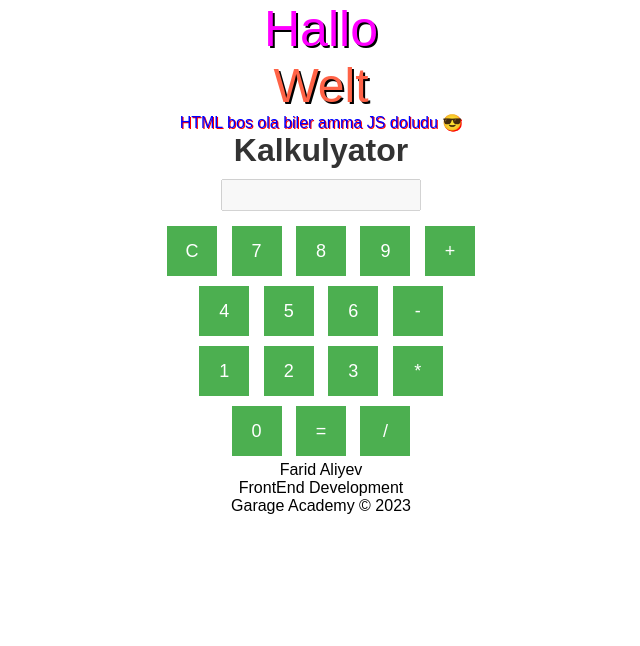
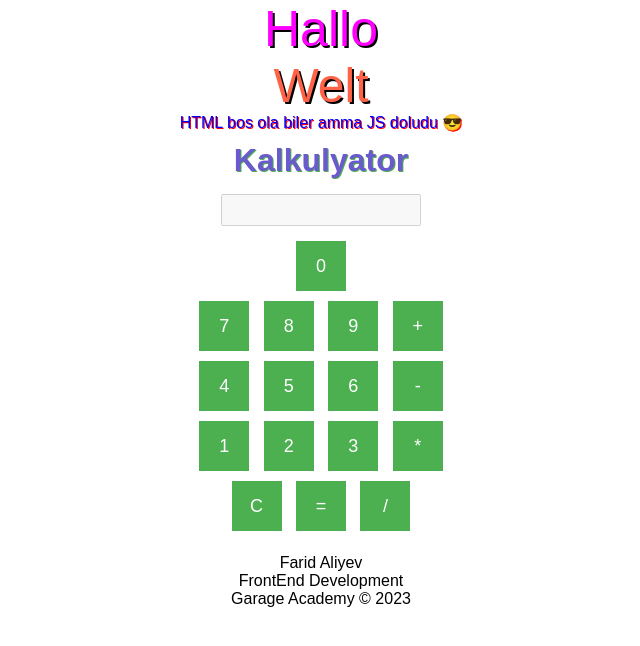
Before and after one commit to FaridAlieff/JS-Test, a plain HTML site: page index.html in a window 1280 px wide. Shown: the whole page, without its empty margins (319-959 px from the left). Drawn offline with Linux system fonts and the light colour scheme.

Commit message:
CSS modified

```diff
--- a/index.html
+++ b/index.html
@@ -13,7 +13,9 @@
     <h1>Kalkulyator</h1>
     <input type="text" id="display" disabled>
     <br>
-    <button onclick="clearDisplay()">C</button>
+    <button onclick="appendToDisplay('0')">0</button>
+
+    <br>
     <button onclick="appendToDisplay('7')">7</button>
     <button onclick="appendToDisplay('8')">8</button>
     <button onclick="appendToDisplay('9')">9</button>
@@ -29,7 +31,8 @@
     <button onclick="appendToDisplay('3')">3</button>
     <button onclick="appendToDisplay('*')">*</button>
     <br>
-    <button onclick="appendToDisplay('0')">0</button>
+    <button onclick="clearDisplay()">C</button>
+
     <button onclick="calculateResult()">=</button>
     <button onclick="appendToDisplay('/')">/</button>
 
--- a/src/css/style.css
+++ b/src/css/style.css
@@ -27,7 +27,24 @@ body {
 }
 
 h1 {
-    color: #333;
+    color: slateblue;
+    text-shadow: #4CAF50 1px 1px;
+    padding-top: 10px;
+    padding-bottom: 5px;
+transition: 0.5s;
+}
+
+h1:hover {
+    transform: scale(1.1);
+    transition: 0.5s;
+}
+button{
+    transition: 0.3s;
+}
+button:hover {
+    transform: scale(1.07);
+    transition: 0.3s;
+
 }
 
 #display {
@@ -48,5 +65,5 @@ button {
 }
 
 button:hover {
-    background-color: #45a049;
+    background-color: #266e29;
 }
--- a/src/js/main.js
+++ b/src/js/main.js
@@ -1,4 +1,4 @@
-document.write("<br>Farid Aliyev <br>");
+document.write("<br><br>Farid Aliyev <br>");
 debugger
 document.write("FrontEnd Development <br>")
 debugger
```
